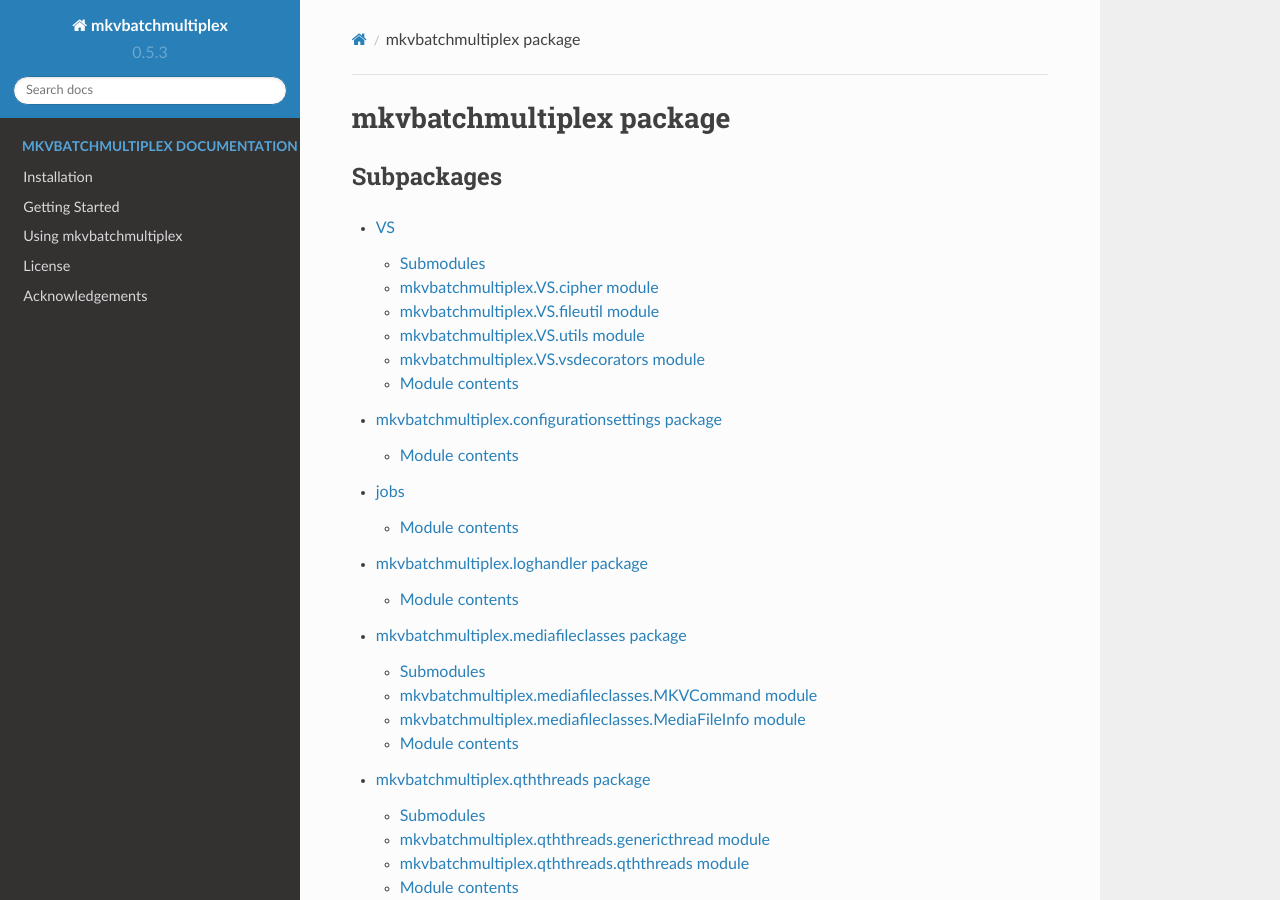
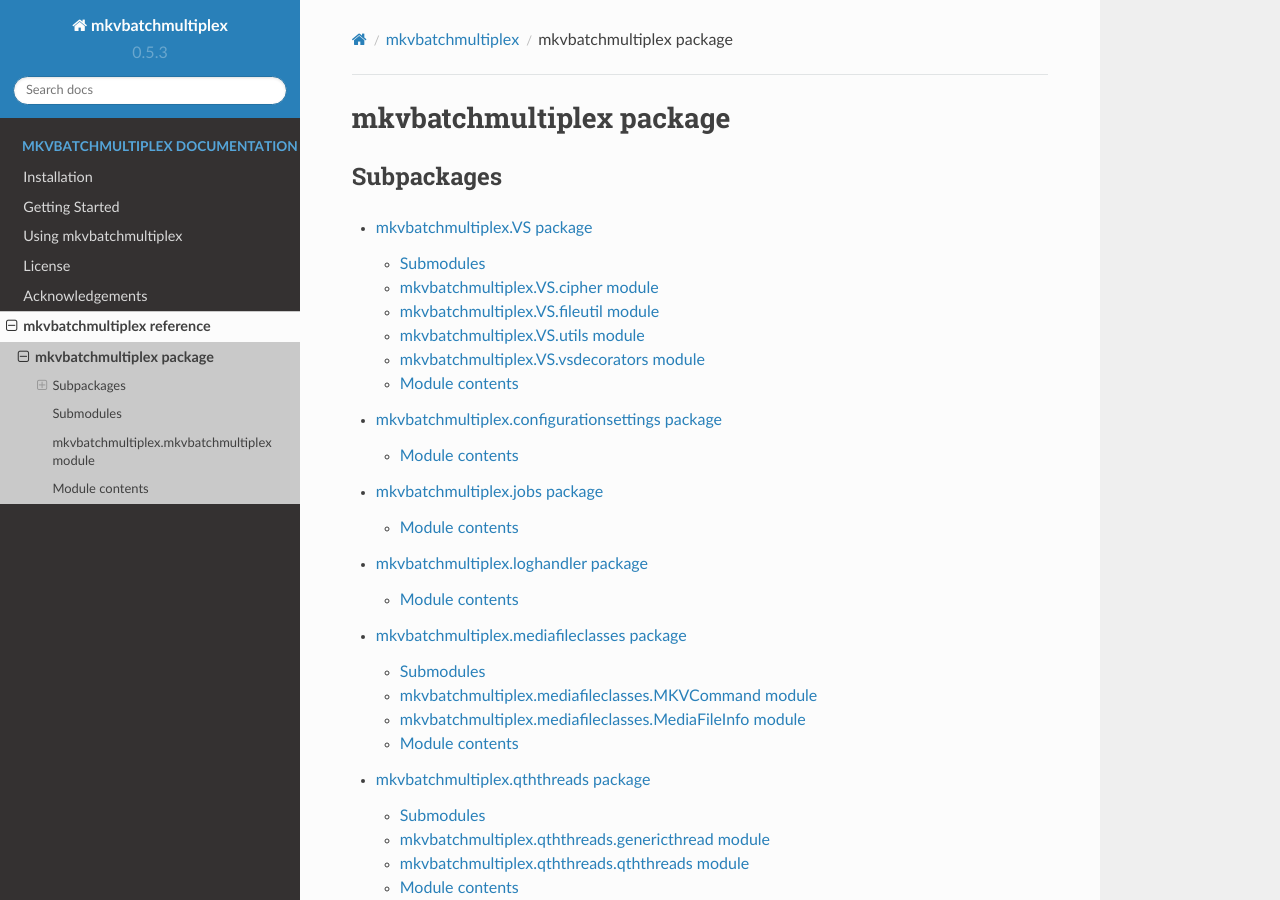
Before and after one commit to akai10tsuki/mkvbatchmultiplex, a Sphinx documentation site: the page built from docs/source/reference/mkvbatchmultiplex.rst, in a window 1280 px wide and 900 px high. Built offline with Sphinx 7.4.7 and the Read the Docs theme 2.0.0, drawn with Linux system fonts in a browser that asks for light colours; pages that are not in the unit, such as notebooks, are missing from menus.

Commit message:
documentation changes

```diff
--- a/docs/source/reference/modules.rst
+++ b/docs/source/modules.rst
@@ -2,6 +2,6 @@ mkvbatchmultiplex
 =================
 
 .. toctree::
-   :maxdepth: 6
+   :maxdepth: 4
 
-   mkvbatchmultiplex
+   reference/mkvbatchmultiplex
--- a/docs/source/reference/mkvbatchmultiplex.rst
+++ b/docs/source/reference/mkvbatchmultiplex.rst
@@ -6,9 +6,9 @@ Subpackages
 
 .. toctree::
 
-    VS <mkvbatchmultiplex.VS>
+    mkvbatchmultiplex.VS
     mkvbatchmultiplex.configurationsettings
-    jobs <mkvbatchmultiplex.jobs>
+    mkvbatchmultiplex.jobs
     mkvbatchmultiplex.loghandler
     mkvbatchmultiplex.mediafileclasses
     mkvbatchmultiplex.qththreads
```
Also changed, not shown: docs/source/images/mkvbatchmultiplex-mainbuttons.png (added).
